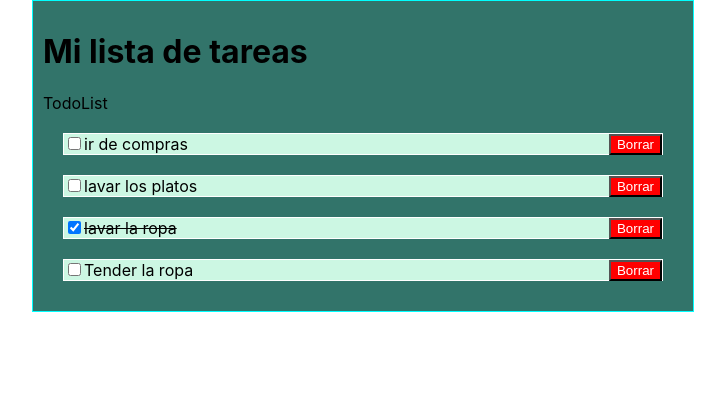
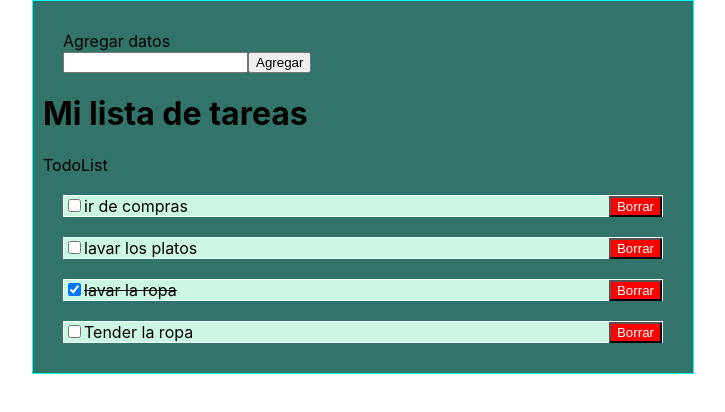
Before and after one commit to Jeancisterna/task-list, a React (Create React App) app: page / in a window 1280 px wide. Shown: the top 412 px of the page, without its empty margins (277-1002 px from the left). Built offline with nearby package versions, Linux system fonts and the light colour scheme.

Commit message:
subida 1

```diff
--- a/src/App.js
+++ b/src/App.js
@@ -4,6 +4,7 @@
 import TodoList from './components/TodoList';
 import { useState } from 'react';
 import data from './data.json'
+import TodoForm from './components/TodoForm';
 
 
 function App() {
@@ -23,8 +24,18 @@
     setTareas([...tareas].filter(todo => todo.id !== id))
   }
 
+    const addTodo = (newTodo) => {
+      console.log('newTodo',newTodo)
+      let newItem = {id : + new Date(), task: newTodo, completed: false};
+
+      setTareas([...tareas, newItem]);
+    }
+
+
+
   return (
     <div className="container">
+      <TodoForm addTodo ={addTodo} />
       <Header/>
       <TodoList tareas = {tareas} onComplete = {onComplete} onDeleteItem = {onDeleteItem}/>
 
--- /dev/null
+++ b/src/components/TodoForm.jsx
@@ -0,0 +1,29 @@
+import React, { useState } from 'react'
+
+ function TodoForm({addTodo}) {
+    const [userInput , setUserInput ] = useState();
+
+    const HandleOnChange = (e) =>{
+        setUserInput(e.currentTarget.value);
+     }
+
+    const handleSubmit = (e) => {
+        e.preventDefault();
+        if(userInput.trim() !== ''){
+            addTodo(userInput);
+            setUserInput('');
+        }
+    }
+
+  return (
+    <div style = {{margin: 20}}>Agregar datos
+        <form onSubmit={handleSubmit}>
+            <input type = "text" value={userInput} onChange = {HandleOnChange}/>
+            <button> Agregar </button>
+        </form>
+
+    </div>
+  )
+}
+
+export default TodoForm
```
